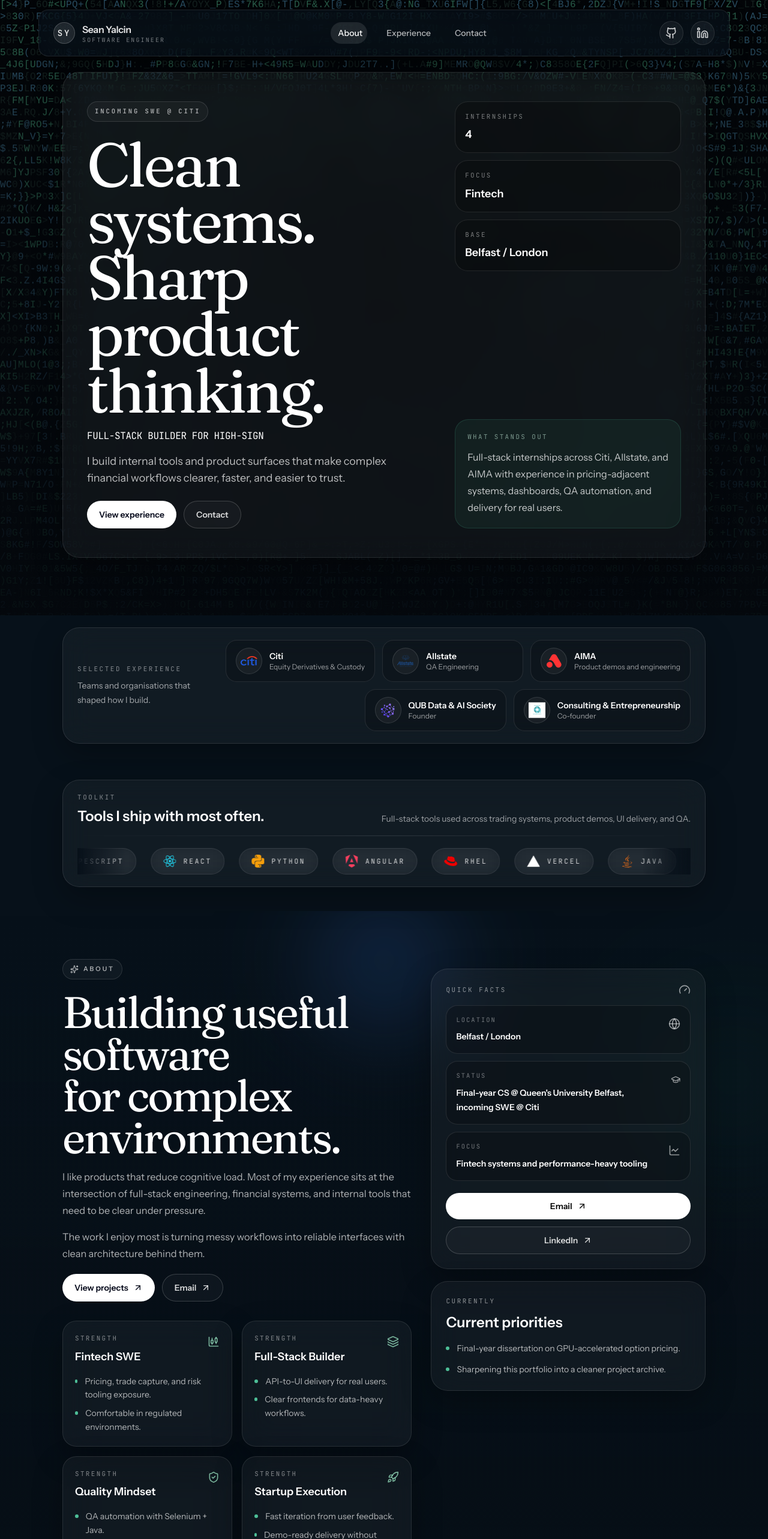
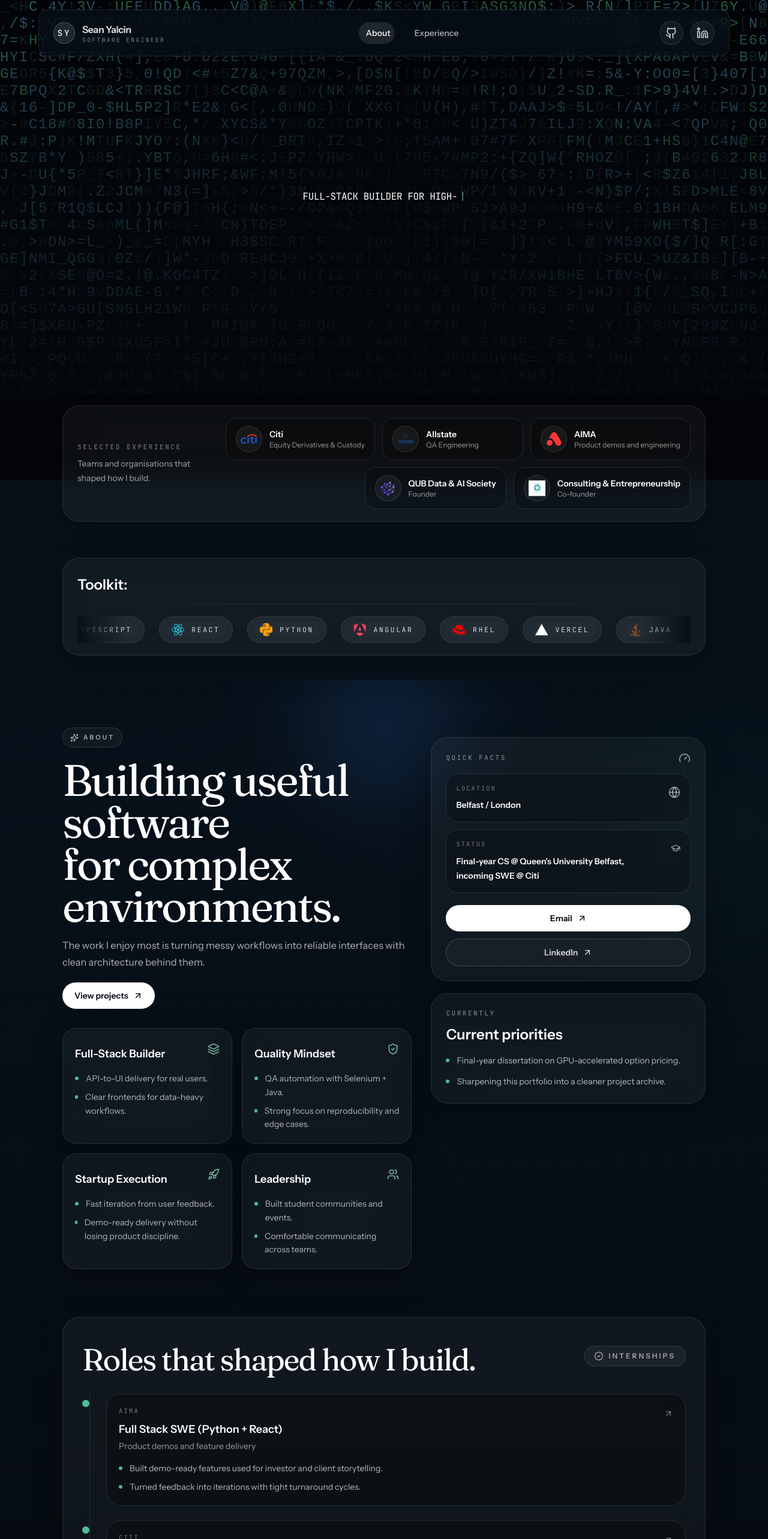
Before and after one commit to syalc1234/portfolio, a Next.js app: page / in a window 1280 px wide. Shown: the top 2566 px of the page at 60% size. Built offline with nearby package versions, Linux system fonts and the light colour scheme.

Commit message:
removed redundant text.

```diff
--- a/app/page.tsx
+++ b/app/page.tsx
@@ -3,13 +3,6 @@
 import TextTypeWrapper from "@/components/TextTypeWrapper";
 import TechCarousel from "@/components/TechCarousel";
 import ProofStrip from "@/components/ProofStrip";
-import Link from "next/link";
-
-const stats = [
-  { label: "Internships", value: "4" },
-  { label: "Focus", value: "Fintech" },
-  { label: "Base", value: "Belfast / London" },
-];
 
 export default function HomePage() {
   return (
@@ -27,67 +20,13 @@
         </div>
         <div className="absolute inset-0 z-10 bg-[linear-gradient(180deg,rgba(4,8,13,0.58)_0%,rgba(4,8,13,0.76)_40%,rgba(4,8,13,0.97)_100%)]" />
 
-        <div className="relative z-20 px-4 pb-18 pt-24 text-white sm:px-6 sm:pb-24 sm:pt-30">
-          <div className="page-container">
-            <div className="surface-panel overflow-hidden">
-              <div className="grid gap-10 px-5 py-8 sm:px-8 sm:py-10 lg:grid-cols-[1.2fr_0.8fr] lg:gap-12 lg:px-10 lg:py-12">
-                <div className="space-y-6">
-                  <span className="eyebrow font-mono-accent">Incoming SWE @ Citi</span>
-                  <div className="space-y-4">
-                    <h1 className="display-title max-w-[11ch] text-[clamp(3.1rem,10vw,6.4rem)] leading-[0.92]">
-                      Clean systems. Sharp product thinking.
-                    </h1>
-                    <TextTypeWrapper
-                      as="p"
-                      className="font-mono-accent text-sm uppercase tracking-[0.22em] text-emerald-200/80 sm:text-base"
-                    />
-                    <p className="max-w-[38rem] text-base leading-7 text-white/72 sm:text-lg">
-                      I build internal tools and product surfaces that make complex financial
-                      workflows clearer, faster, and easier to trust.
-                    </p>
-                  </div>
-                  <div className="flex flex-col gap-3 sm:flex-row">
-                    <Link
-                      href="#experience"
-                      className="inline-flex items-center justify-center rounded-full bg-white px-5 py-3 text-sm font-semibold text-slate-950 transition-colors hover:bg-emerald-50"
-                    >
-                      View experience
-                    </Link>
-                    <Link
-                      href="#contact"
-                      className="inline-flex items-center justify-center rounded-full border border-white/18 bg-white/[0.03] px-5 py-3 text-sm font-semibold text-white/84 transition-colors hover:bg-white/[0.08]"
-                    >
-                      Contact
-                    </Link>
-                  </div>
-                </div>
-
-                <div className="flex flex-col justify-between gap-6">
-                  <div className="grid gap-3 sm:grid-cols-3 lg:grid-cols-1">
-                    {stats.map((item) => (
-                      <div
-                        key={item.label}
-                        className="rounded-[1.35rem] border border-white/10 bg-black/25 px-4 py-4"
-                      >
-                        <p className="font-mono-accent text-[0.68rem] uppercase tracking-[0.22em] text-white/45">
-                          {item.label}
-                        </p>
-                        <p className="mt-2 text-lg font-semibold text-white">{item.value}</p>
-                      </div>
-                    ))}
-                  </div>
-                  <div className="rounded-[1.4rem] border border-emerald-300/14 bg-emerald-300/[0.06] p-5">
-                    <p className="font-mono-accent text-[0.68rem] uppercase tracking-[0.22em] text-emerald-100/55">
-                      What stands out
-                    </p>
-                    <p className="mt-3 text-base leading-7 text-white/76">
-                      Full-stack internships across Citi, Allstate, and AIMA with experience in
-                      pricing-adjacent systems, dashboards, QA automation, and delivery for real
-                      users.
-                    </p>
-                  </div>
-                </div>
-              </div>
+        <div className="relative z-20 flex min-h-[72vh] items-center px-4 py-24 text-white sm:min-h-[82vh] sm:px-6 sm:py-32">
+          <div className="page-container flex justify-center">
+            <div className="flex w-full max-w-5xl justify-center text-center">
+              <TextTypeWrapper
+                as="p"
+                className="font-mono-accent w-full text-sm uppercase tracking-[0.22em] text-emerald-200/80 sm:text-base"
+              />
             </div>
           </div>
         </div>
--- a/components/AboutSection.tsx
+++ b/components/AboutSection.tsx
@@ -18,11 +18,6 @@
 const contactEmail = "syalcin01@qub.ac.uk";
 
 const highlights = [
-  {
-    title: "Fintech SWE",
-    icon: CandlestickChart,
-    bullets: ["Pricing, trade capture, and risk tooling exposure.", "Comfortable in regulated environments."],
-  },
   {
     title: "Full-Stack Builder",
     icon: Layers,
@@ -89,7 +84,7 @@
   "Sharpening this portfolio into a cleaner project archive.",
 ];
 
-const outsideTags = ["Running", "Golf", "Volunteering", "Student societies", "Mentoring"];
+const outsideTags = ["Running", "Golf", "Volunteering", "Mentoring", "Hackathons",];
 
 const quickFacts = [
   {
@@ -101,12 +96,7 @@
     label: "Status",
     value: "Final-year CS @ Queen's University Belfast, incoming SWE @ Citi",
     icon: GraduationCap,
-  },
-  {
-    label: "Focus",
-    value: "Fintech systems and performance-heavy tooling",
-    icon: LineChart,
-  },
+  }
 ];
 
 export default function AboutSection() {
@@ -131,11 +121,6 @@
                   <h2 className="display-title max-w-[12ch] text-[clamp(2.4rem,6vw,4.6rem)] leading-[0.95]">
                     Building useful software for complex environments.
                   </h2>
-                  <p className="muted-copy max-w-[42rem]">
-                    I like products that reduce cognitive load. Most of my experience sits at the
-                    intersection of full-stack engineering, financial systems, and internal tools
-                    that need to be clear under pressure.
-                  </p>
                   <p className="muted-copy max-w-[40rem]">
                     The work I enjoy most is turning messy workflows into reliable interfaces with
                     clean architecture behind them.
@@ -149,13 +134,6 @@
                     View projects
                     <ArrowUpRight className="h-4 w-4" />
                   </Link>
-                  <a
-                    href={`mailto:${contactEmail}`}
-                    className="inline-flex items-center justify-center gap-2 rounded-full border border-white/18 bg-white/[0.03] px-5 py-3 text-sm font-semibold text-white/84 transition-colors hover:bg-white/[0.08]"
-                  >
-                    Email
-                    <ArrowUpRight className="h-4 w-4" />
-                  </a>
                 </div>
               </div>
 
@@ -166,12 +144,7 @@
                     className="surface-panel rounded-[1.45rem] p-5"
                   >
                     <div className="flex items-start justify-between gap-4">
-                      <div>
-                        <p className="font-mono-accent text-[0.68rem] uppercase tracking-[0.22em] text-white/48">
-                          Strength
-                        </p>
-                        <h3 className="mt-2 text-lg font-semibold text-white">{item.title}</h3>
-                      </div>
+                      <h3 className="mt-2 text-lg font-semibold text-white">{item.title}</h3>
                       <item.icon className="mt-1 h-5 w-5 text-emerald-200/70" />
                     </div>
                     <ul className="mt-4 space-y-2 text-sm text-white/68">
@@ -259,9 +232,6 @@
           <div className="surface-panel p-5 sm:p-8">
             <div className="flex flex-wrap items-center justify-between gap-4">
               <div>
-                <p className="font-mono-accent text-[0.68rem] uppercase tracking-[0.24em] text-white/52">
-                  Experience
-                </p>
                 <h3 className="display-title mt-3 text-[clamp(2rem,4vw,3.2rem)] leading-none">
                   Roles that shaped how I build.
                 </h3>
@@ -272,12 +242,6 @@
               </div>
             </div>
 
-            <div className="mt-6">
-              <ProofStrip
-                variant="embedded"
-                className="border-white/0 bg-transparent shadow-none backdrop-blur-none"
-              />
-            </div>
 
             <div className="relative mt-8">
               <div className="absolute left-2 top-0 h-full w-px bg-white/10 sm:left-3" />
@@ -317,28 +281,9 @@
         <div className="page-container pb-20 sm:pb-24">
           <div className="grid gap-5 lg:grid-cols-[1.08fr_0.92fr]">
             <div className="surface-panel p-5 sm:p-6">
-              <p className="font-mono-accent text-[0.68rem] uppercase tracking-[0.24em] text-white/52">
-                Contact
-              </p>
-              <h3 className="mt-3 text-2xl font-semibold text-white">Best reached by email or LinkedIn.</h3>
-              <div className="mt-4 flex flex-col gap-3 sm:flex-row">
-                <a
-                  href={`mailto:${contactEmail}`}
-                  className="inline-flex items-center justify-center gap-2 rounded-full bg-white px-5 py-3 text-sm font-semibold text-black transition-colors hover:bg-white/90"
-                >
-                  Email
-                  <ArrowUpRight className="h-4 w-4" />
-                </a>
-                <a
-                  href="https://www.linkedin.com/in/seany2004/"
-                  target="_blank"
-                  rel="noreferrer"
-                  className="inline-flex items-center justify-center gap-2 rounded-full border border-white/18 bg-white/[0.03] px-5 py-3 text-sm font-semibold text-white/82 transition-colors hover:bg-white/[0.08]"
-                >
-                  LinkedIn
-                  <ArrowUpRight className="h-4 w-4" />
-                </a>
-              </div>
+              <h2 className="mt-2 text-xl font-semibold text-white sm:text-2xl">
+                Outside of Work
+              </h2>
               <p className="mt-3 max-w-prose text-sm leading-7 text-white/70">
                 I serve on the board of Fence Like an Olympian in Belfast and work as a crew trainer
                 at McDonald&apos;s. Outside work, I stay active through golf, running, the gym, and
--- a/components/LetterGlitch.tsx
+++ b/components/LetterGlitch.tsx
@@ -5,7 +5,7 @@
   glitchColors = ['#2b4539', '#61dca3', '#61b3dc'],
   glitchSpeed = 50,
   centerVignette = false,
-  outerVignette = true,
+  outerVignette = false,
   smooth = true,
   characters = 'ABCDEFGHIJKLMNOPQRSTUVWXYZ!@#$&*()-_+=/[]{};:<>.,0123456789'
 }: {
@@ -26,7 +26,7 @@
       colorProgress: number;
     }[]
   >([]);
-  const metricsRef = useRef({ fontSize: 16, charWidth: 10, charHeight: 20 });
+  const metricsRef = useRef({ fontSize: 24, charWidth: 16, charHeight: 28 });
   const [motionProfile, setMotionProfile] = useState({
     speed: glitchSpeed,
     updateRatio: 0.05,
@@ -206,10 +206,10 @@
       const isSmall = smallScreen.matches;
 
       metricsRef.current = isReduced
-        ? { fontSize: 18, charWidth: 12, charHeight: 24 }
+        ? { fontSize: 20, charWidth: 13, charHeight: 24 }
         : isSmall
-        ? { fontSize: 16, charWidth: 11, charHeight: 22 }
-        : { fontSize: 16, charWidth: 10, charHeight: 20 };
+        ? { fontSize: 18, charWidth: 12, charHeight: 22 }
+        : { fontSize: 24, charWidth: 16, charHeight: 28 };
 
       setMotionProfile({
         speed: isReduced ? Math.max(glitchSpeed, 140) : isSmall ? Math.max(glitchSpeed, 90) : glitchSpeed,
--- a/components/Navbar.tsx
+++ b/components/Navbar.tsx
@@ -12,7 +12,6 @@
 const NAV_ITEMS: NavItem[] = [
   { id: "about", label: "About" },
   { id: "experience", label: "Experience" },
-  { id: "contact", label: "Contact" },
 ];
 
 const ICON_BUTTON =
--- a/components/TechCarousel.tsx
+++ b/components/TechCarousel.tsx
@@ -50,16 +50,10 @@
         <div className="surface-panel overflow-hidden px-4 py-5 sm:px-6">
           <div className="mb-4 flex flex-col gap-2 sm:flex-row sm:items-end sm:justify-between">
             <div>
-              <p className="font-mono-accent text-[0.68rem] uppercase tracking-[0.24em] text-white/48">
-                Toolkit
-              </p>
               <h2 className="mt-2 text-xl font-semibold text-white sm:text-2xl">
-                Tools I ship with most often.
+              Toolkit:
               </h2>
             </div>
-            <p className="max-w-xl text-sm leading-6 text-white/58">
-              Full-stack tools used across trading systems, product demos, UI delivery, and QA.
-            </p>
           </div>
 
           <div className="hairline mb-5" />
```
